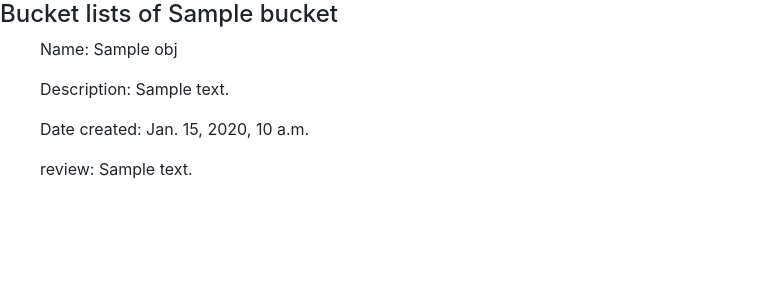
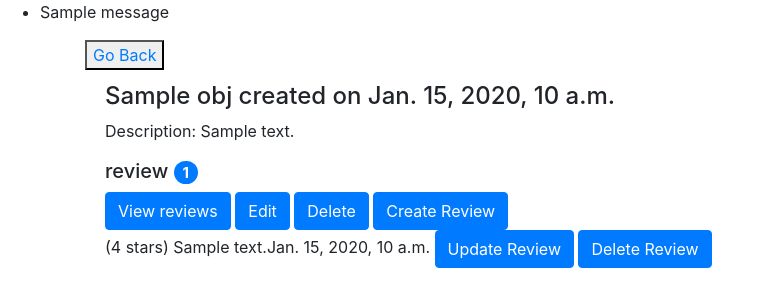
Before and after one commit to hngerebara/Bucketlist, a Django app: template djangorest/apps/bucketlistapi/templates/bucketlists.html in a window 1280 px wide. Shown: the top 307 px of the page, without its empty margins (0-774 px from the left). Run offline with Django 3.2, Linux system fonts and the light colour scheme; the template is opened without the code that fills it: most values are stand-ins (such as "Sample title", 1, 10 or a date in 2020); one stand-in notice (Sample message) is shown; parts of the project's set-up code (start-up, migrations or seed data) failed here and were passed over; some libraries are stand-ins or nearby versions.

Commit message:
Edit templates to display success/error messages, Add pagination and include templates

```diff
--- a/djangorest/apps/bucketlistapi/templates/base.html
+++ b/djangorest/apps/bucketlistapi/templates/base.html
@@ -1,5 +1,6 @@
 <!doctype html>
 {% load staticfiles %}
+{% load humanize %}
 
 <html>
     <head>
@@ -8,7 +9,8 @@
         <link rel="stylesheet" href="{% static 'css/style.css' %}" />
     </head>
     <body>
-         {% block content %}
-         {% endblock %}
+    {% include 'messages.html' %}
+        {% block content %}
+        {% endblock %}
     </body>
 </html>
--- a/djangorest/apps/bucketlistapi/templates/bucketlists.html
+++ b/djangorest/apps/bucketlistapi/templates/bucketlists.html
@@ -1,14 +1,44 @@
 {% extends 'dashboard.html' %}
+{% load humanize %}
 {% block content %}
- <h4>Bucket lists of {{ bucket.title }}</h4>
-   <ul>
-       {% for obj in bucket.bucketlists %}
-            <p>Name: {{ obj.name }}</p>
-            <p>Description: {{ obj.description }}</p>
-            <p>Date created: {{ obj.date_created }}</p>
-             {% for reviews in obj.reviews %}
-                <p>review: {{reviews.review}}</p>
-             {% endfor %}
-       {% endfor %}
-       </ul>
+<section class="container">
+    <button>
+        <a href='{% url "bucketlist-app:buckets" %}'>
+           Go Back
+        </a>
+    </button>
+    <div>
+     {% for obj in bucket.bucketlists.all %}
+            <ul class="list-group list-group-flush">
+                <li class="list-group-item">
+                    <h4>{{ obj.name }} created on {{ obj.date_created }}</h4>
+                    <p>Description: {{ obj.description }}</p>
+                    <h5>review {{ obj.reviews.count|pluralize }}
+                    <span class="badge badge-primary badge-pill">{{ obj.reviews.count}} </span></h5>
+                    <button class="btn btn-primary" data-toggle="modal" href="#" data-target="#modal"> View reviews</button>
+                    <a href='{% url "bucketlist-app:edit_bucketlist" bucket_id=obj.bucket.id bucketlist_id=obj.id %}'
+                       class="btn btn-primary">Edit</a>
+                     <a href='{% url "bucketlist-app:delete_bucketlist" bucket_id=obj.bucket.id bucketlist_id=obj.id %}'
+                       class="btn btn-primary">Delete</a>
+                    <a href='{% url "bucketlist-app:create_bucketlist_review" bucket_id=obj.bucket.id bucketlist_id=obj.id %}'
+                       class="btn btn-primary">Create Review</a>
+                    <p>
+                        {% for reviews in obj.reviews.all %}
+                            ({{ reviews.rating |apnumber }} stars)
+                            {{ reviews.review }}{{ reviews.date_added }}
+                            <a href='{% url "bucketlist-app:edit_bucketlist_review" review_id=reviews.id bucket_id=obj.bucket.id bucketlist_id=obj.id %}'
+                       class="btn btn-primary">Update Review</a>
+                        <a href='{% url "bucketlist-app:delete_bucketlist_review" review_id=reviews.id bucket_id=obj.bucket.id bucketlist_id=obj.id %}'
+                       class="btn btn-primary">Delete Review</a>
+                        {% endfor %}
+                    </p>
+                    <p>
+                    </p>
+                 </li>
+            </ul>
+        {% endfor %}
+     </div>
+
+</section>
+
 {% endblock %}
--- a/djangorest/apps/bucketlistapi/templates/dashboard.html
+++ b/djangorest/apps/bucketlistapi/templates/dashboard.html
@@ -1,5 +1,5 @@
 {% extends "base.html" %}
-{% block title %}Dashboard{% endblock %}
+{% block title %}Dashboard |{{ block.super }}{% endblock %}
 
 {% block content %}
 <div id="viewport">
@@ -10,7 +10,7 @@
     </header>
     <ul class="nav">
       <li>
-        <a href='#'>
+        <a href='{% url "bucketlist-app:create_bucket" %}'>
           <i class="zmdi zmdi-settings"></i> Create New Bucket
         </a>
       </li>
@@ -38,17 +38,31 @@
       <h2> Buckets </h2>
         <div class="container-fluid">
             {% for obj in buckets %}
-        <div class="col-md-4 card">
+            <div class="col-md-4 card" style="width: 20rem;">
+                <img class="card-img-top" src="..." alt="Card image cap">
                 <div class="card-body">
-                <h4 class="card-title">{{ obj.title }}</h4>
-                <p class="card-footer">{{ obj.date_created | date:"M D Y"  }}</p>
+                    <h4 class="card-title">
+                        <a href='{% url "bucketlist-app:bucket" bucket_id=obj.id %}'>
+                            {{ obj.id }}{{ obj.title }}
+                        </a>
+                        <h6 class="card-subtitle mb-2 text-muted">{{ obj.date_created | date:"F j, Y"  }}</h6>
+                    </h4>
+                    <p class="card-text">
+                        {% if obj.description|wordcount < 5 %}
                             <p class="card-text">{{ obj.description }}</p>
-                <a href='{% url "bucketlist-app:single_bucket" bucket_id=obj.id %}' class="btn btn-primary">View Bucketlists</a>
+                        {% else %}
+                            <p class="card-text">{{ obj.description|truncatewords:5 }}</p>
+                            <a href='{% url "bucketlist-app:bucket" bucket_id=obj.id %}'>Read more</a>
+                        {% endif %}
+                    </p>
+                    <a href='{% url "bucketlist-app:bucket" bucket_id=obj.id %}' class="btn btn-primary">View Bucketlists</a>
+                    <a href='{% url "bucketlist-app:create_bucketlist" bucket_id=obj.id %}' class="btn btn-primary">Create Bucketlists</a>
                 </div>
             </div>
             {% endfor %}
-
         </div>
+      {% include 'pagination.html' %}
     </div>
+    <div> Have questions or want to contribute? Please send me an <a href="mailto: hope.ngerebara@gmail.com">email</a></div>
 </div>
 {% endblock %}
--- /dev/null
+++ b/djangorest/apps/bucketlistapi/templates/messages.html
@@ -0,0 +1,9 @@
+<div class="messages">
+    {% if messages %}
+        <ul class="messages">
+            {% for message in messages %}
+                <li{% if message.tags %} class="{{ message.tags }}"{% endif %}>{{ message }}</li>
+            {% endfor %}
+        </ul>
+    {% endif %}
+</div>
```
Also changed, not shown: djangorest/apps/bucketlistapi/templates/pagination.html (added, +21 -0 lines). Lines whose indentation alone changed are shown as unchanged.
